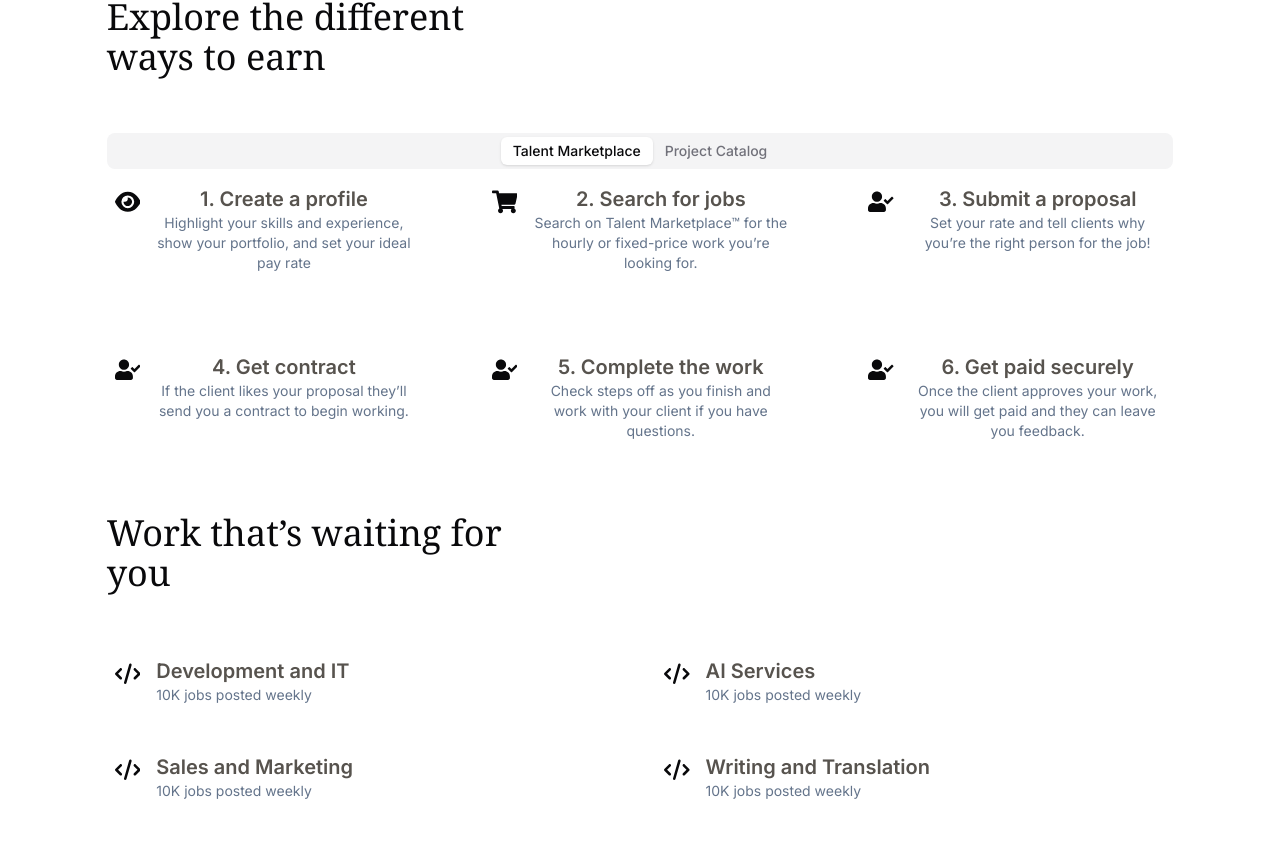
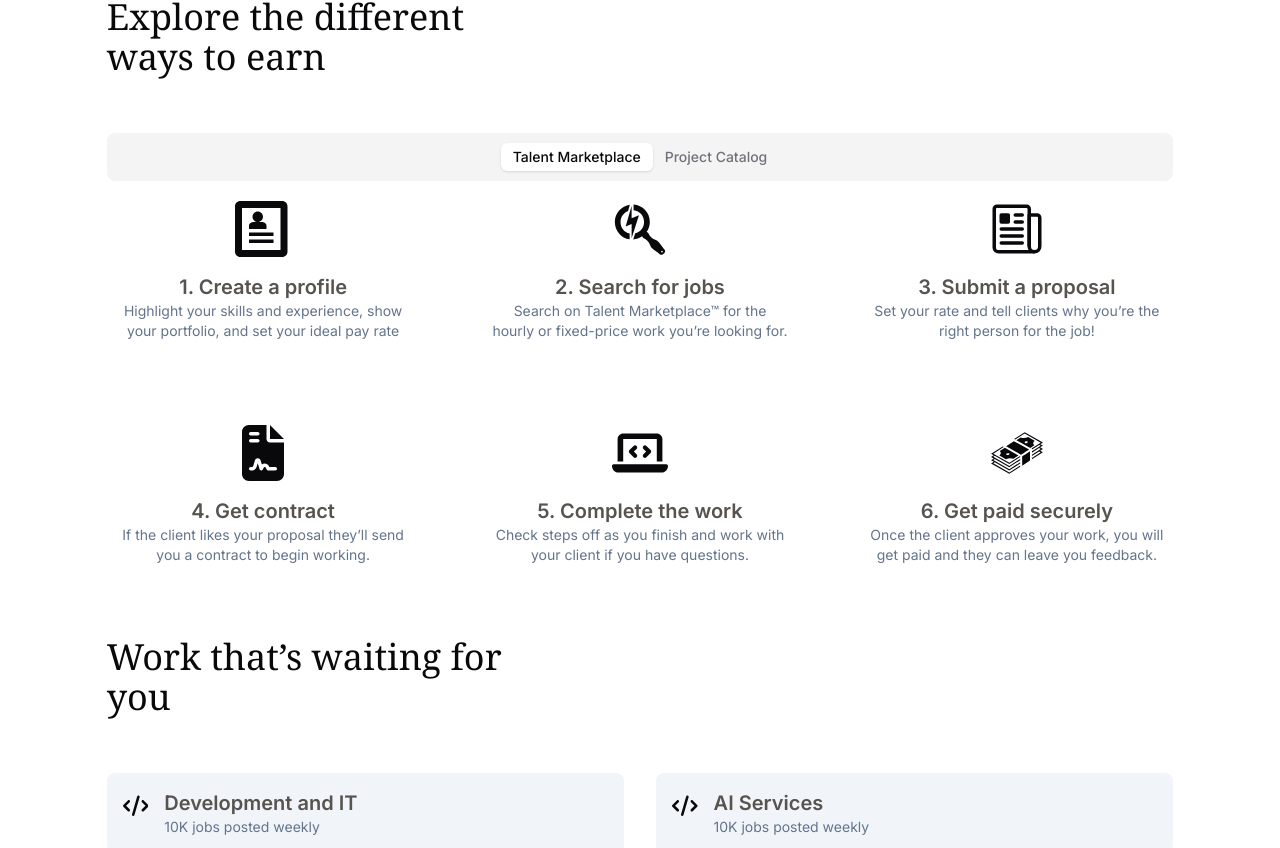
Before and after one commit to shahbaz4783/SkillHub-Connect, a Next.js app: page /jobs in a window 1280 px wide. Shown: the part 577-1425 px from the top of the page. Built offline with nearby package versions, Linux system fonts and the light colour scheme.

Commit message:
improve ways to earn layout

```diff
--- a/src/app/jobs/page.tsx
+++ b/src/app/jobs/page.tsx
@@ -19,8 +19,8 @@ const Services = () => {
 			/>
 			<section className='mb-16'>
 				<SectionTop heading='Explore the different ways to earn' subhead='' />
-				<Tabs defaultValue='talent'>
-					<TabsList className='w-full'>
+				<Tabs defaultValue='talent' className='flex flex-col '>
+					<TabsList className='py-6'>
 						<TabsTrigger value='talent'>Talent Marketplace</TabsTrigger>
 						<TabsTrigger value='project'>Project Catalog</TabsTrigger>
 					</TabsList>
@@ -33,6 +33,8 @@ const Services = () => {
 								key={index}
 								title={data.heading}
 								subheading={data.subheading}
+								className='flex-col items-center'
+								iconSize='3.5em'
 							>
 								{data.icon && <data.icon />}
 							</ListItem>
@@ -47,6 +49,8 @@ const Services = () => {
 								key={index}
 								title={data.heading}
 								subheading={data.subheading}
+								className='flex-col items-center'
+								iconSize='3.5em'
 							>
 								{data.icon && <data.icon />}
 							</ListItem>
@@ -63,6 +67,7 @@ const Services = () => {
 							key={index}
 							title={data.title}
 							subheading='10K jobs posted weekly'
+							className='bg-slate-100 rounded-lg p-4'
 						>
 							<FaCode />
 						</ListItem>
--- a/src/components/ui/ListItem.tsx
+++ b/src/components/ui/ListItem.tsx
@@ -1,15 +1,24 @@
 import { FC } from 'react';
+import { cn } from '@/lib/utils';
 
 interface ListInterface {
 	title: string;
 	subheading: string;
+	className?: string;
+	iconSize?: string;
 	children: React.ReactNode;
 }
 
-const ListItem: FC<ListInterface> = ({ title, subheading, children }) => {
+const ListItem: FC<ListInterface> = ({
+	title,
+	subheading,
+	children,
+	className,
+	iconSize = '1.6em',
+}) => {
 	return (
-		<menu className='flex gap-4 p-2'>
-			<div className='pt-1' style={{ fontSize: '1.6em' }}>
+		<menu className={cn('flex gap-4 p-2', className)}>
+			<div className='pt-1' style={{ fontSize: iconSize }}>
 				{children}
 			</div>
 			<ul>
```
Also changed, not shown: src/data/static-lists_data.ts (+32 -14 lines).
